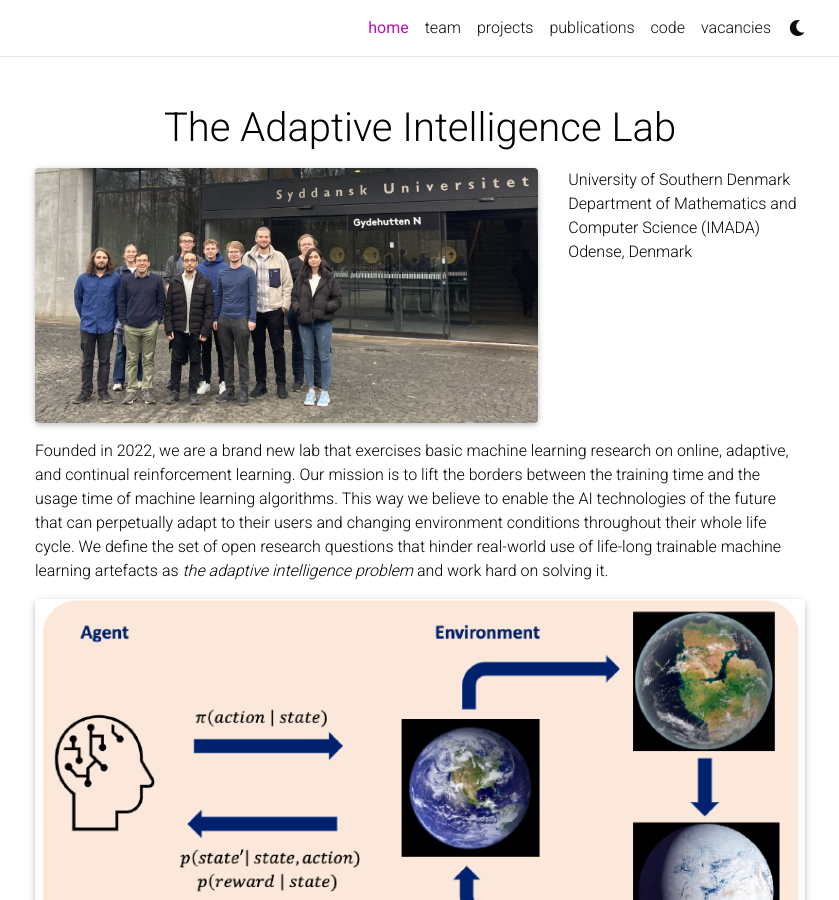
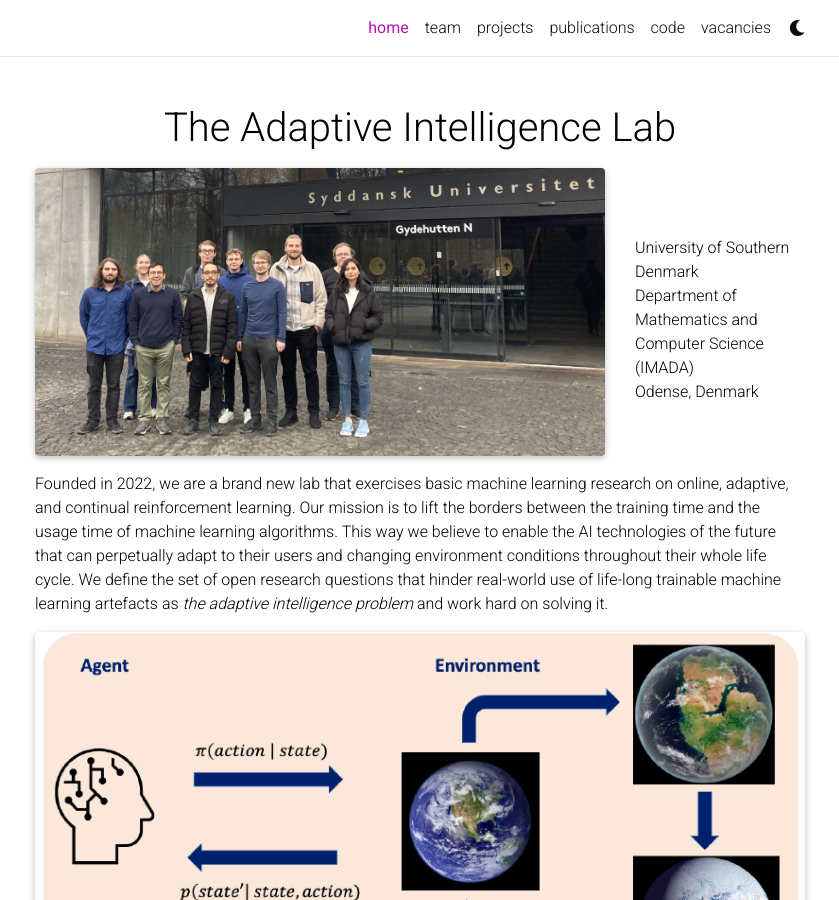
Before and after one commit to adinlab/adinlab.github.io, a Jekyll site: the page built from _pages/0_about.md, in a window 1280 px wide and 900 px high. Shown: the whole window, without its empty margins (220-1059 px from the left). Built offline with Jekyll 4.4.1, drawn with Linux system fonts in a browser that asks for light colours; full-size pictures stand in for the smaller copies a plugin makes; comment, search, counter and statistics services are not loaded; a style sheet for code colours, icons or effects is not loaded.

Commit message:
about page is updated

```diff
--- a/_layouts/about.html
+++ b/_layouts/about.html
@@ -13,8 +13,8 @@ layout: default
 
         <article>
           {% if page.profile -%}
-          <div class="row">
-            <div class="col-md-8">
+          <div class="row row align-items-center h-100">
+            <div class="col-md-9 mx-auto">
               {%- if page.profile.image %}
                 {%- assign profile_image_path = page.profile.image | prepend: 'assets/img/' -%}
 
@@ -30,7 +30,7 @@ layout: default
                 alt=page.profile.image -%}
               {% endif -%}
             </div>
-            <div class="col-md-4">
+            <div class="col-md-3 mx-auto">
               {%- if page.profile.address %}
               <div class="address">
                 {{ page.profile.address }}
--- a/_pages/0_about.md
+++ b/_pages/0_about.md
@@ -9,8 +9,8 @@ profile:
   image: team.jpeg
   image_circular: false # crops the image to make it circular
   address: >
-    University of Southern Denmark
-    Department of Mathematics and Computer Science (IMADA)
+    University of Southern Denmark <br>
+    Department of Mathematics and Computer Science (IMADA) <br>
     Odense, Denmark
 
 news: true  # includes a list of news items
```
